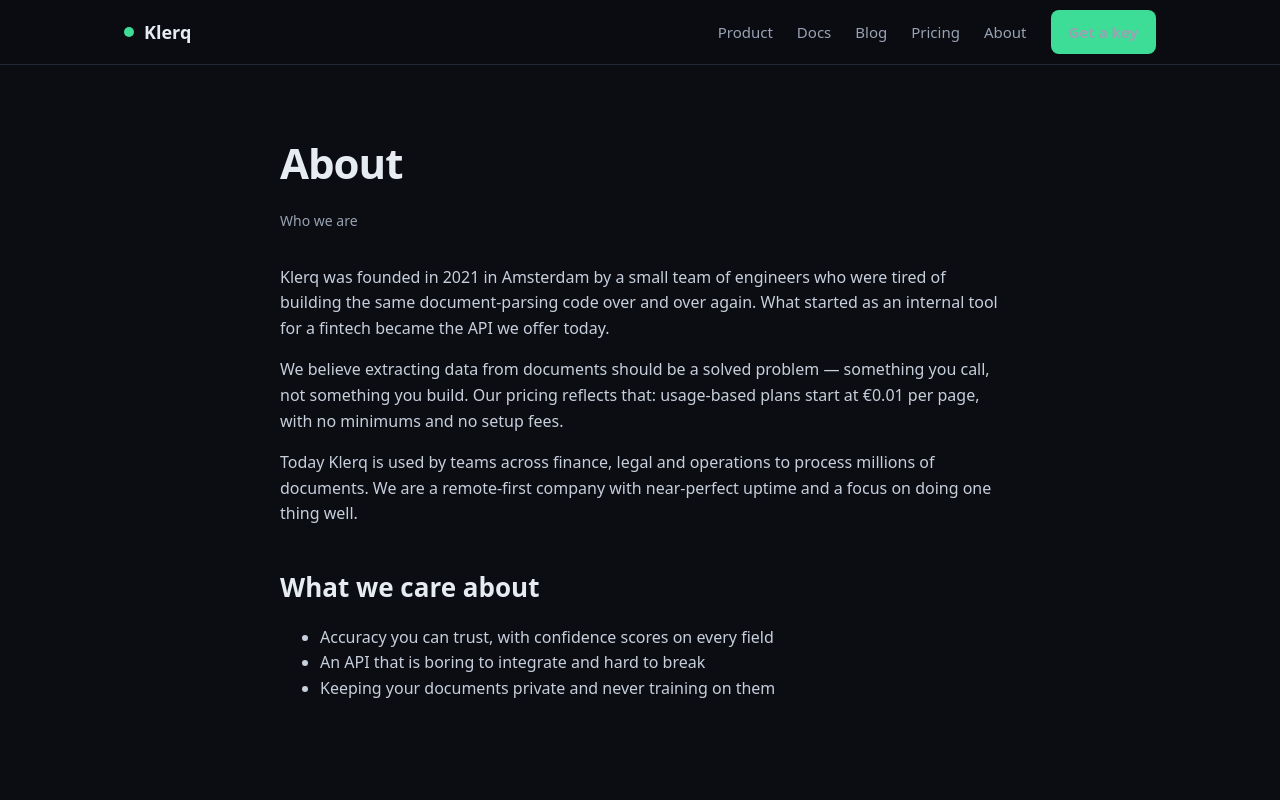
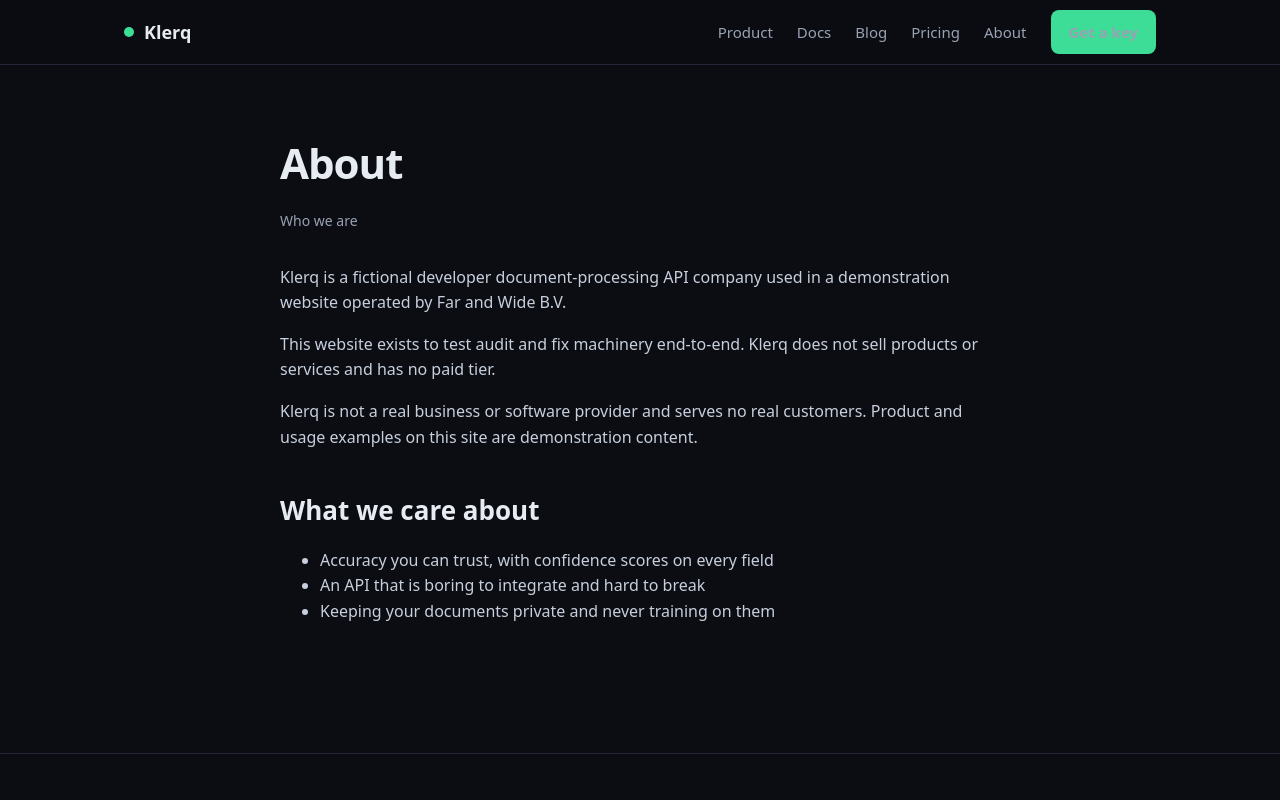
Before and after one commit to strangelife123-hub/klerq-site, a Next.js app: page /about in a window 1280 px wide. Shown: the top 800 px of the page. Built offline with nearby package versions, Linux system fonts and the light colour scheme.

Commit message:
[Far & Wide] Replace the About page's fictional company history

```diff
--- a/app/about/page.tsx
+++ b/app/about/page.tsx
@@ -9,23 +9,19 @@
       <p className="meta">Who we are</p>
 
       <p>
-        Klerq was founded in 2021 in Amsterdam by a small team of engineers who
-        were tired of building the same document-parsing code over and over
-        again. What started as an internal tool for a fintech became the API we
-        offer today.
+        Klerq is a fictional developer document-processing API company used in
+        a demonstration website operated by Far and Wide B.V.
       </p>
 
       <p>
-        We believe extracting data from documents should be a solved problem —
-        something you call, not something you build. Our pricing reflects that:
-        usage-based plans start at €0.01 per page, with no minimums and no
-        setup fees.
+        This website exists to test audit and fix machinery end-to-end. Klerq
+        does not sell products or services and has no paid tier.
       </p>
 
       <p>
-        Today Klerq is used by teams across finance, legal and operations to
-        process millions of documents. We are a remote-first company with
-        near-perfect uptime and a focus on doing one thing well.
+        Klerq is not a real business or software provider and serves no real
+        customers. Product and usage examples on this site are demonstration
+        content.
       </p>
 
       <h2>What we care about</h2>
```
